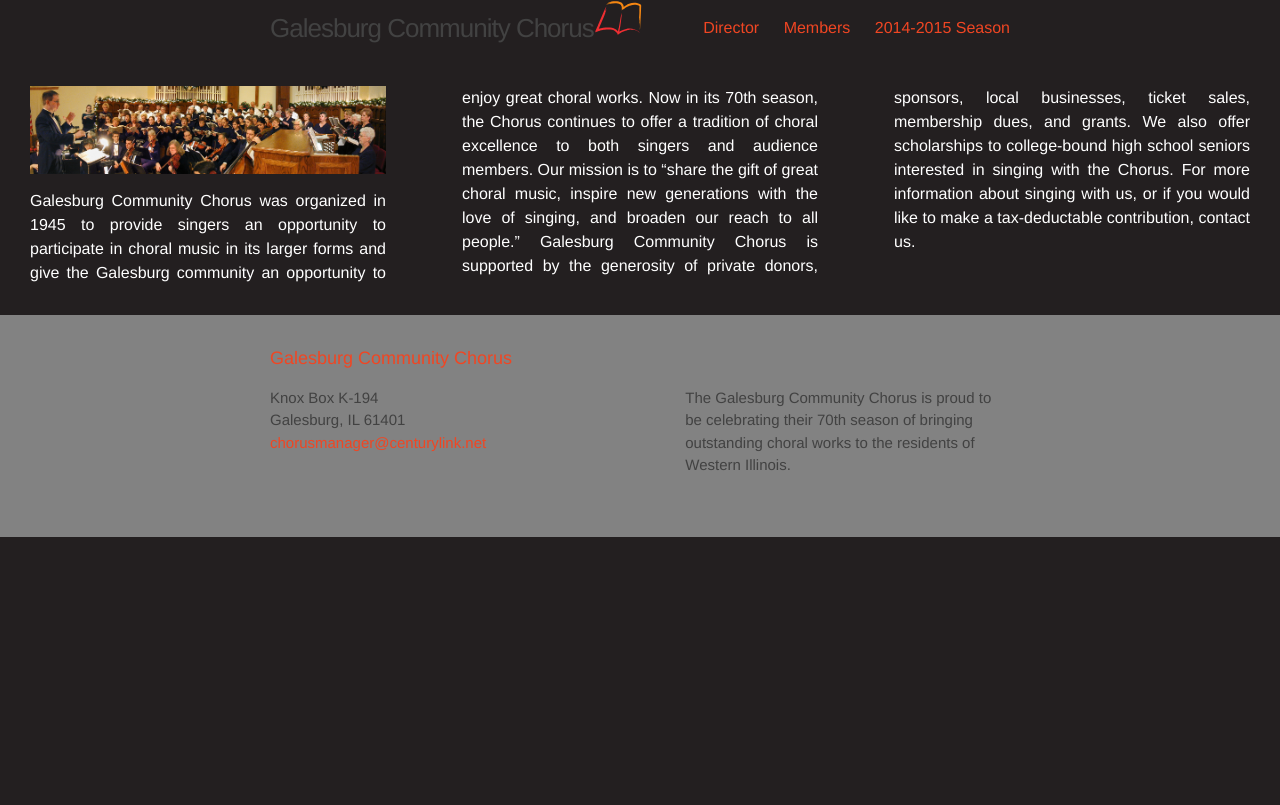
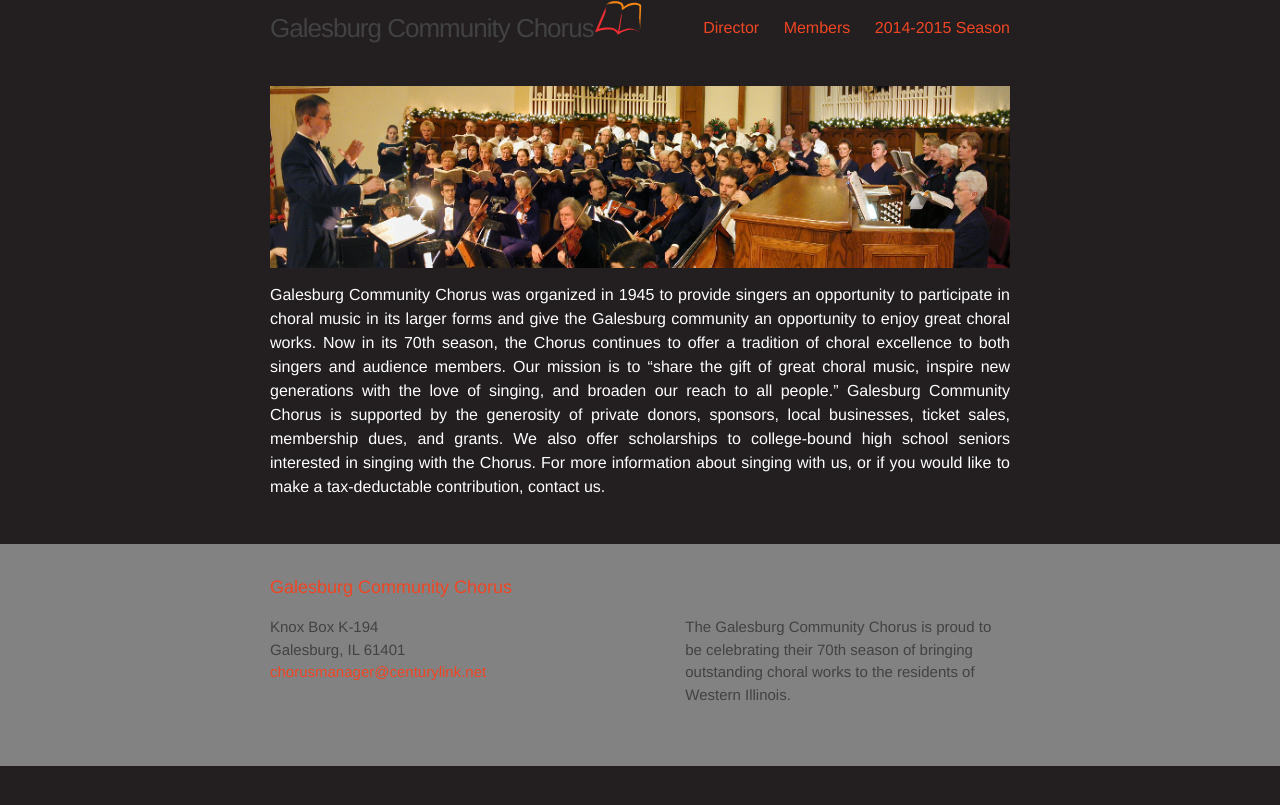
Before and after one commit to galesburgchorus/galesburgchorus.github.io, a Jekyll site: the page built from index.md, in a window 1280 px wide. Shown: the top 805 px of the page. Built offline with Jekyll 4.4.1, drawn with Linux system fonts in a browser that asks for light colours.

Commit message:
Updated _layout.scss

```diff
--- a/_sass/_layout.scss
+++ b/_sass/_layout.scss
@@ -166,7 +166,6 @@
 .page-content {
     padding: $spacing-unit 0;
     text-align: justify;
-    column-count: 3;
 }
 
 .page-heading {
```
